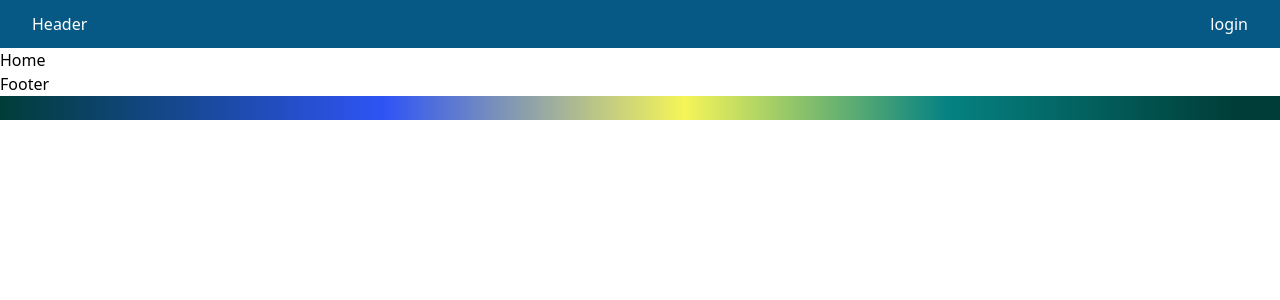
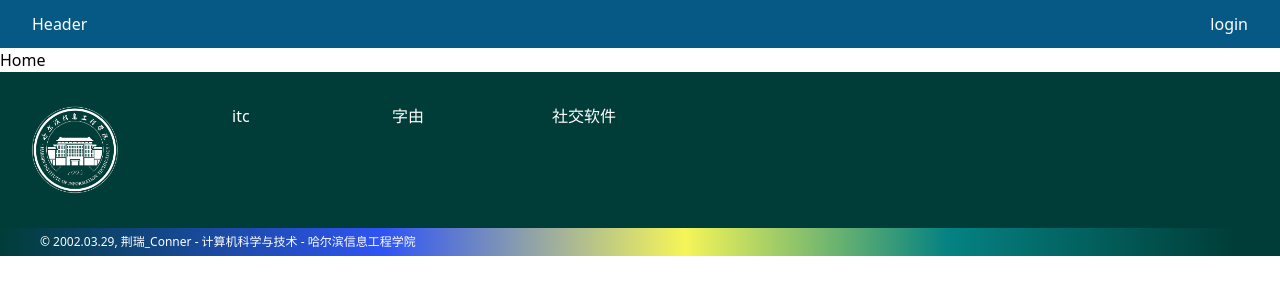
Before and after one commit to doves5695/my_journey, a Vue app: page /#/ in a window 1280 px wide. Shown: the top 300 px of the page. Built offline with nearby package versions, Linux system fonts and the light colour scheme.

Commit message:
更新部分footer和header

```diff
--- a/src/components/footer.vue
+++ b/src/components/footer.vue
@@ -1,10 +1,24 @@
-<script setup></script>
+<script setup>
+import { footerImg } from '../image';
+</script>
 
 <template>
-	<footer>
-		<h1>Footer</h1>
-
-		<div class="bg-footer-gradient h-6 w-full" />
+	<footer class="flex flex-col text-white">
+		<section class="mainMenu bg-footer_menu">
+			<div class="max-w-desktop mx-auto flex gap-28 px-2.5 py-8">
+				<div class="relative aspect-[45/46] h-full w-[90px]">
+					<img class="absolute object-cover" :src="footerImg.logo" alt="" />
+				</div>
+				<div class="grid grid-cols-6 gap-20">
+					<div class="col-span-2">itc</div>
+					<div class="col-span-2">字由</div>
+					<div class="col-span-2">社交软件</div>
+				</div>
+			</div>
+		</section>
+		<div class="bottomMenu bg-footer-gradient flex w-full items-center justify-start py-1.5 pl-10">
+			<p class="text-xs">© 2002.03.29, 荆瑞_Conner - 计算机科学与技术 - 哈尔滨信息工程学院</p>
+		</div>
 	</footer>
 </template>
 
--- a/src/components/header.vue
+++ b/src/components/header.vue
@@ -14,7 +14,7 @@ const handleHome = () => {
 
 <template>
 	<header class="bg-sky-700 px-4 py-2 text-white hover:bg-sky-800 sm:px-8 sm:py-3">
-		<div class="flex items-center justify-between">
+		<div class="max-w-desktop mx-auto flex items-center justify-between">
 			<h1 @click="handleHome">Header</h1>
 			<div @click="handleLogin">login</div>
 		</div>
--- /dev/null
+++ b/src/image.js
@@ -0,0 +1,5 @@
+import footer_logo from './assets/footer/logo.png';
+
+export const footerImg = {
+	logo: footer_logo,
+};
--- a/tailwind.config.js
+++ b/tailwind.config.js
@@ -3,7 +3,15 @@
 export default {
 	content: ['./index.html', './src/**/*.{vue,js,ts,jsx,tsx}'],
 	theme: {
-		extend: {},
+		extend: {
+			maxWidth: {
+				desktop: '1240px',
+				'desktop-1/2': '620px',
+			},
+			colors: {
+				footer_menu: '#003d38',
+			},
+		},
 	},
 	plugins: [],
 };
```
Also changed, not shown: src/assets/footer/logo.png (added).
